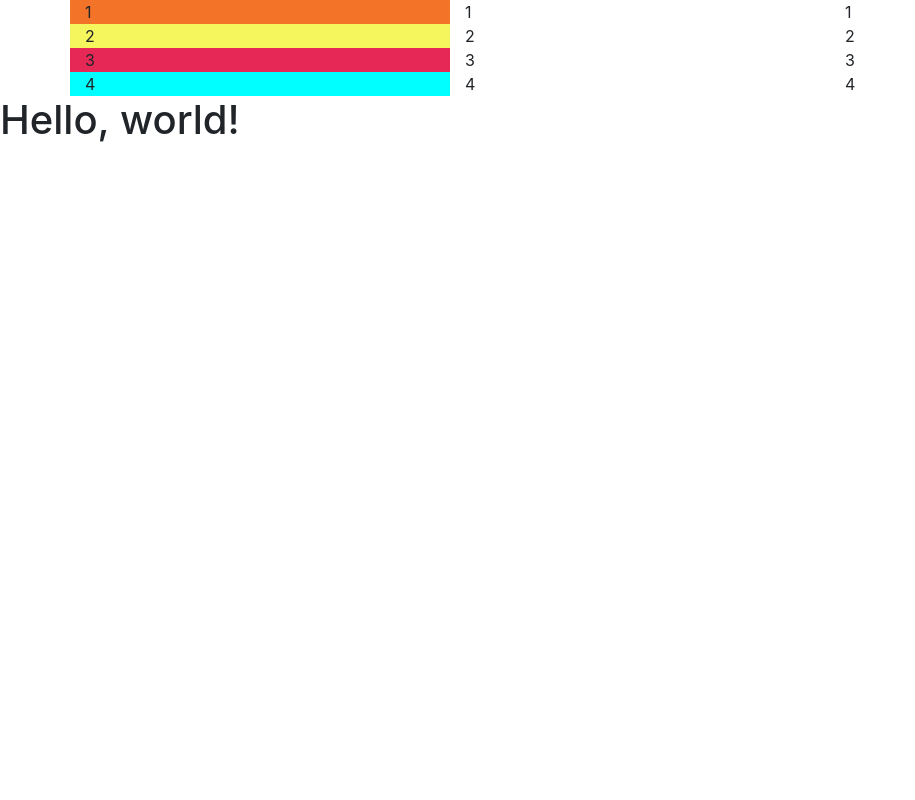
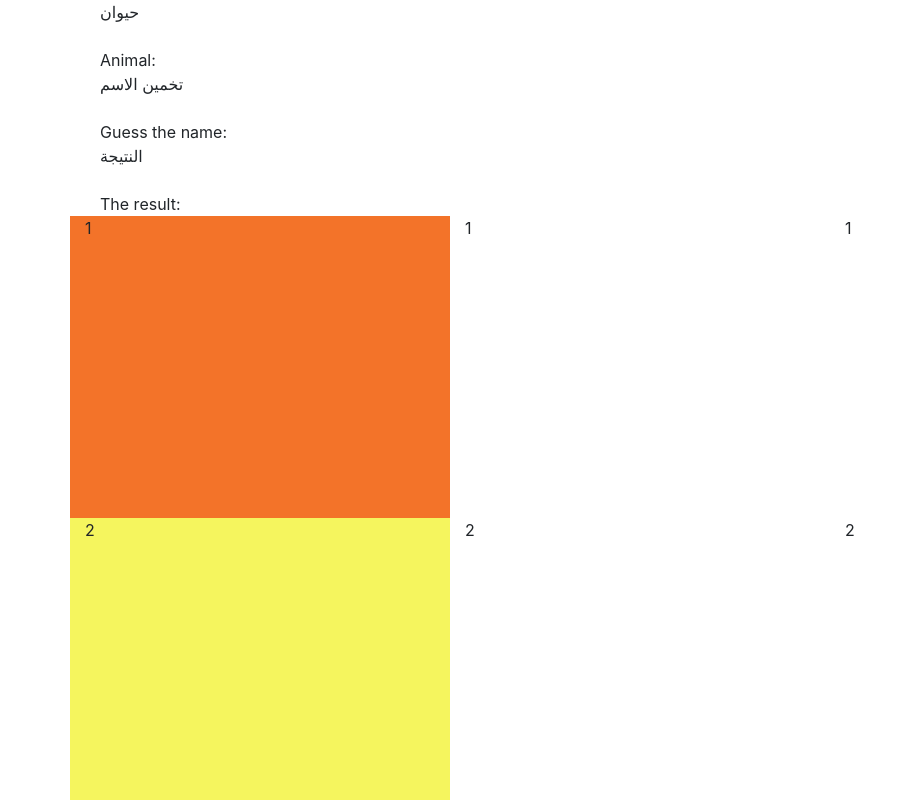
Before and after one commit to LucienKoot/wordgame, a plain HTML site: page index.html in a window 1280 px wide. Shown: the top 800 px of the page, without its empty margins (0-915 px from the left). Drawn offline with nearby package versions, Linux system fonts and the light colour scheme.

Commit message:
rij toegevoegd met omschrijving, maar css moet nog aangepast worden, omschrijving is ook in het arabisch

```diff
--- a/index.html
+++ b/index.html
@@ -2,19 +2,24 @@
 <html lang="en">
 
 <head>
-    <!-- Required meta tags -->
-    <meta charset="utf-8">
-    <meta name="viewport" content="width=device-width, initial-scale=1, shrink-to-fit=no">
+    <di <!-- Required meta tags -->
+        <meta charset="utf-8">
+        <meta name="viewport" content="width=device-width, initial-scale=1, shrink-to-fit=no">
 
-    <!-- Bootstrap CSS -->
-    <link rel="stylesheet" href="https://stackpath.bootstrapcdn.com/bootstrap/4.3.1/css/bootstrap.min.css"
-        integrity="sha384-ggOyR0iXCbMQv3Xipma34MD+dH/1fQ784/j6cY/iJTQUOhcWr7x9JvoRxT2MZw1T" crossorigin="anonymous">
+        <!-- Bootstrap CSS -->
+        <link rel="stylesheet" href="https://stackpath.bootstrapcdn.com/bootstrap/4.3.1/css/bootstrap.min.css"
+            integrity="sha384-ggOyR0iXCbMQv3Xipma34MD+dH/1fQ784/j6cY/iJTQUOhcWr7x9JvoRxT2MZw1T" crossorigin="anonymous">
         <link href="styling.css" rel="stylesheet" type="text/css" media="all">
-    <title>Hello, world!</title>
+        <title>WORDGAME</title>
 </head>
 
 <body>
     <div class="container">
+        <div class="description">
+            <div class="col-4">حيوان<BR><BR>Animal:</div>
+            <div class="col-4">تخمين الاسم<BR><BR>Guess the name:</div>
+            <div class="col-4">النتيجة<BR><BR>The result:</div>
+        </div>
         <div class="row">
             <div class="col-4 cat">1</div>
             <div class="col-4">1</div>
@@ -36,7 +41,7 @@
             <div class="col-4">4</div>
         </div>
     </div>
-    <h1>Hello, world!</h1>
+
 
     <!-- Optional JavaScript -->
     <!-- jQuery first, then Popper.js, then Bootstrap JS -->
--- a/styling.css
+++ b/styling.css
@@ -14,3 +14,7 @@
 .fish{
     background-color: aqua;
 }
+
+.row {
+    height: 8cm;
+}
```
